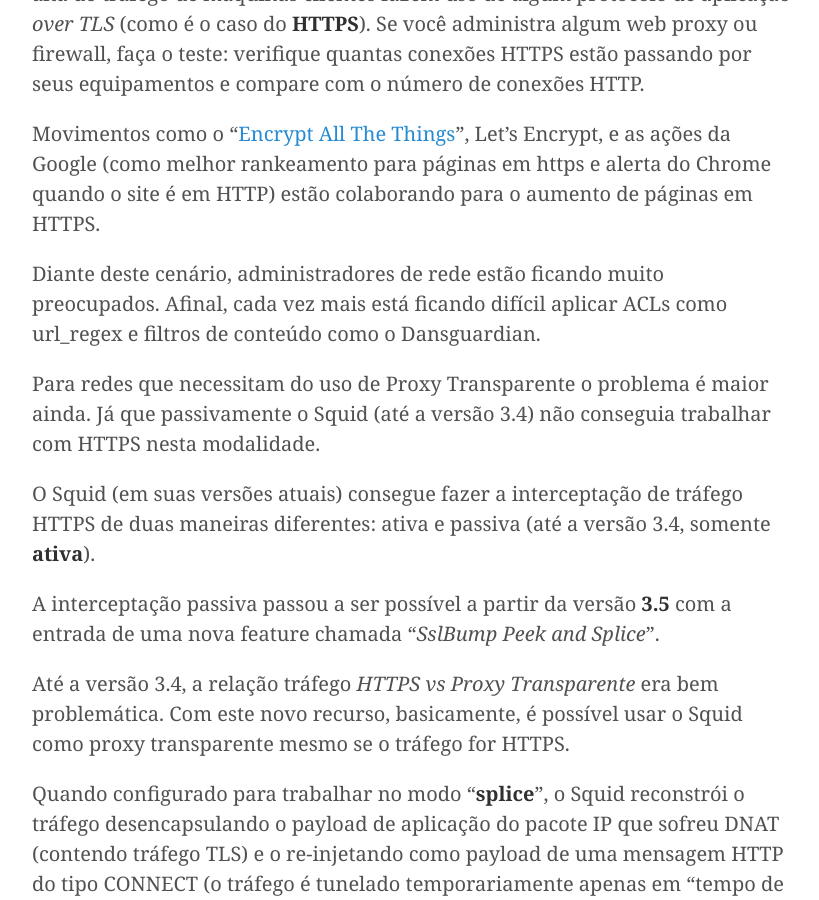
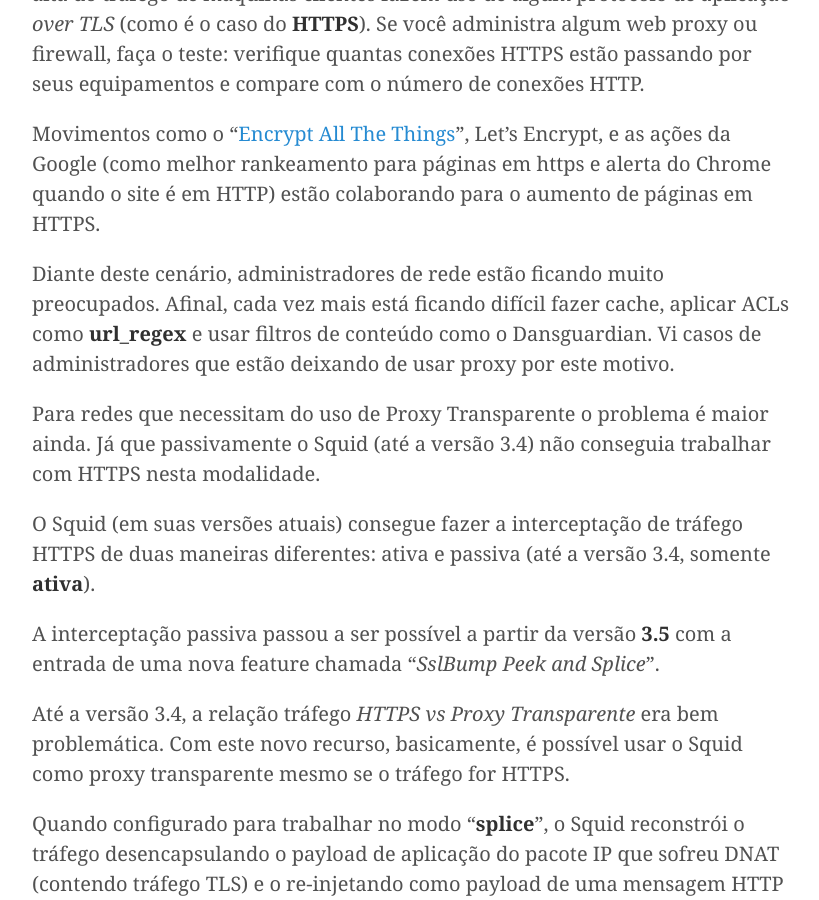
Before and after one commit to Kingm0b/jekyll-minimal-theme, a Jekyll site: the page built from _posts/2017-01-10-squid-https-inspection.md, in a window 1280 px wide and 900 px high, scrolled down 466 px. Shown: the whole window, without its empty margins (228-1047 px from the left). Built offline with Jekyll 4.4.1, drawn with Linux system fonts in a browser that asks for light colours.

Commit message:
Update 2017-01-10-squid-https-inspection.md

```diff
--- a/_posts/2017-01-10-squid-https-inspection.md
+++ b/_posts/2017-01-10-squid-https-inspection.md
@@ -9,7 +9,7 @@
 
 Movimentos como o "[Encrypt All The Things](https://encryptallthethings.net/)", Let's Encrypt, e as ações da Google (como melhor rankeamento para páginas em https e alerta do Chrome quando o site é em HTTP) estão colaborando para o aumento de páginas em HTTPS.
 
-Diante deste cenário, administradores de rede estão ficando muito preocupados. Afinal, cada vez mais está ficando difícil aplicar ACLs como url_regex e filtros de conteúdo como o Dansguardian.
+Diante deste cenário, administradores de rede estão ficando muito preocupados. Afinal, cada vez mais está ficando difícil  fazer cache, aplicar ACLs como **url_regex** e usar filtros de conteúdo como o Dansguardian. Vi casos de administradores que estão deixando de usar proxy por este motivo.
 
 Para redes que necessitam do uso de Proxy Transparente o problema é maior ainda. Já que passivamente o Squid (até a versão 3.4) não conseguia trabalhar com HTTPS nesta modalidade.
 
```
